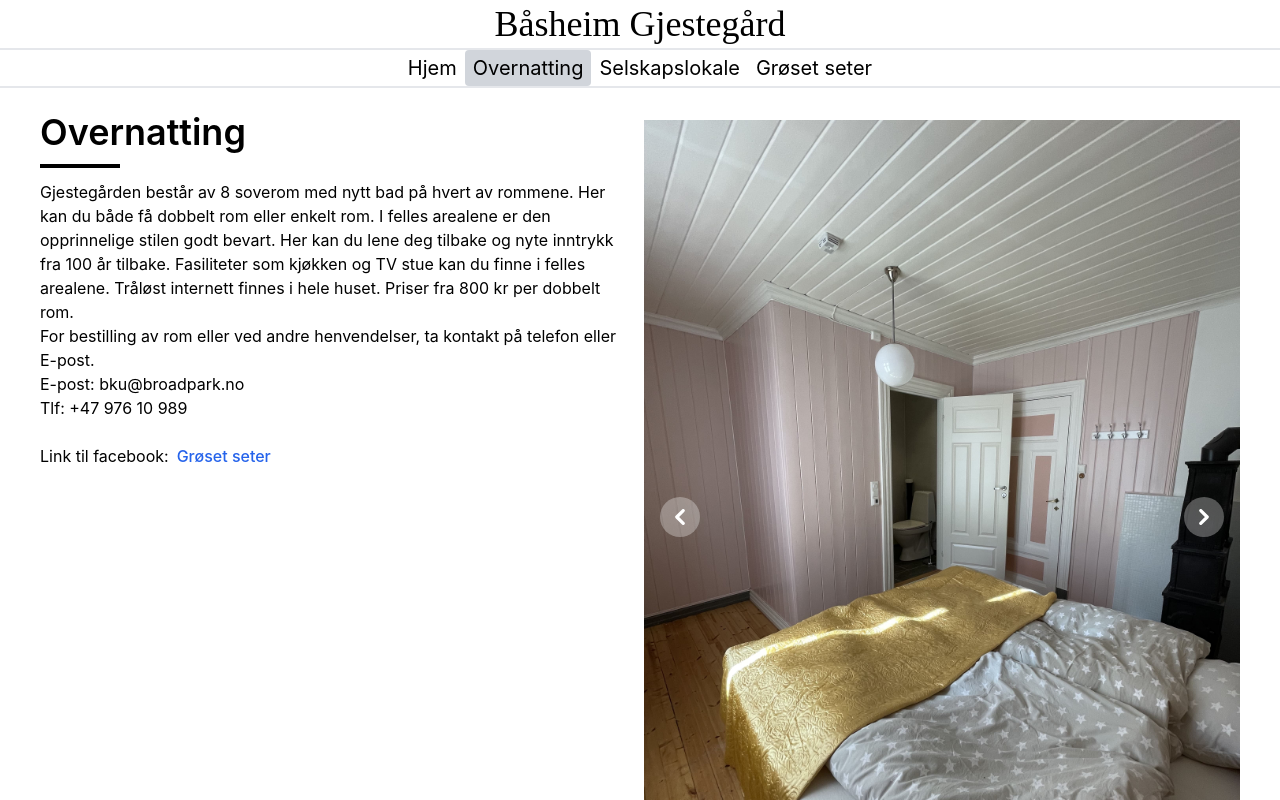
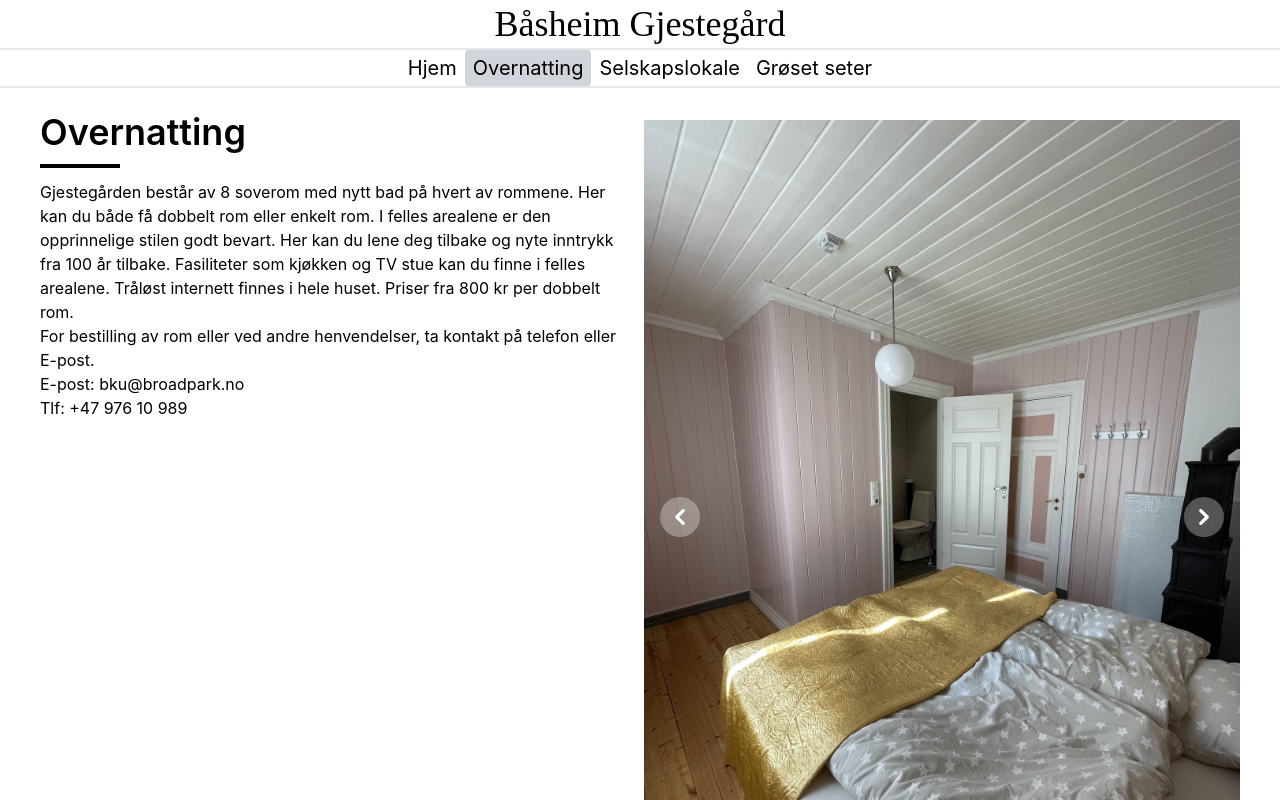
Before and after one commit to hsUlberg/baasheim, a React (Vite) app: page /overnatting in a window 1280 px wide. Shown: the top 800 px of the page. Built offline with nearby package versions, Linux system fonts and the light colour scheme.

Commit message:
fix: remove text

```diff
--- a/src/Components/overnatting/overnatting.tsx
+++ b/src/Components/overnatting/overnatting.tsx
@@ -70,17 +70,11 @@ export function Overnatting(): JSX.Element {
             </div>
             <div>
               For bestilling av rom eller ved andre henvendelser, ta kontakt på telefon
-              eller E-post. <br /> E-post: bku@broadpark.no <br />
+              eller E-post.
+              <br />
+              E-post: bku@broadpark.no
+              <br />
               Tlf: +47 976 10 989
-            </div>
-            <br />
-            <div className="flex gap-2">
-              <p>Link til facebook: </p>
-              <a
-                className="font-medium text-blue-600 dark:text-blue-500 hover:underline"
-                href="https://www.facebook.com/grosetseter/">
-                Grøset seter
-              </a>
             </div>
           </div>
           <div className="relative w-full">
```
